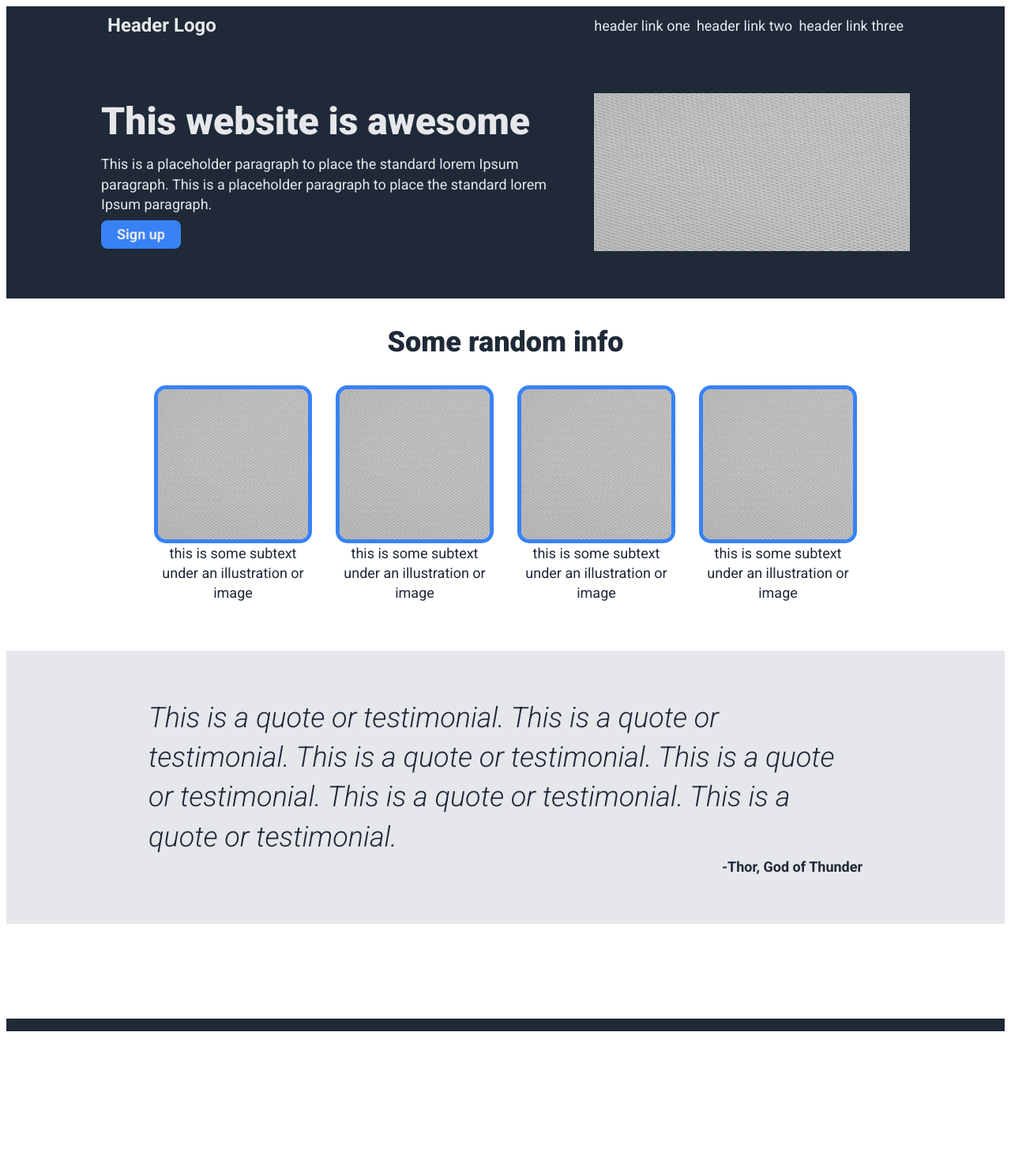
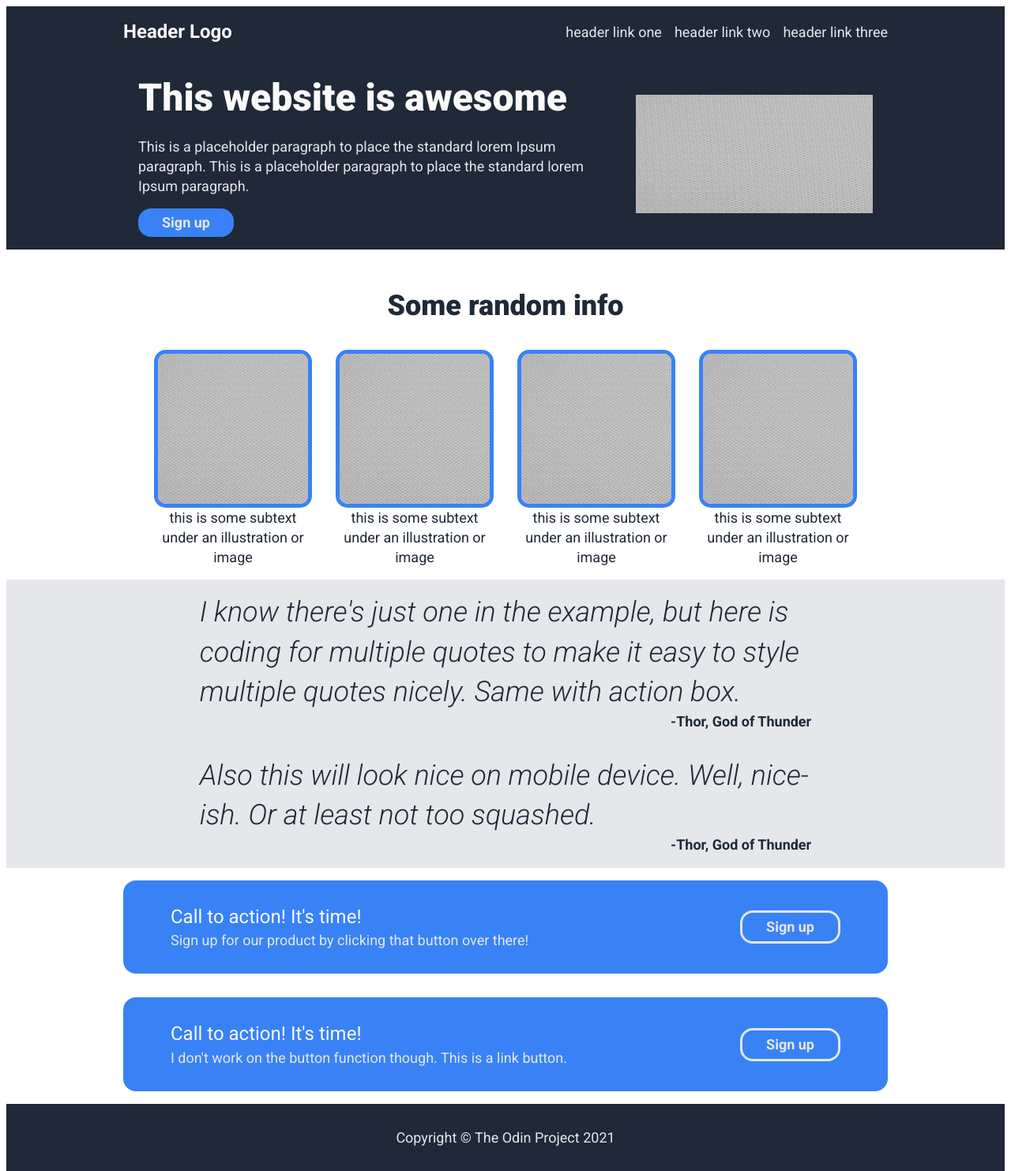
Before and after one commit to dinarosita/odin-landing-page, a plain HTML site: page index.html in a window 1280 px wide. Shown: the whole page at 79% size. Before the commit the page ends 1314 px from the top, so only its background shows below. Drawn offline with Linux system fonts and the light colour scheme.

Commit message:
Finish minimum requirement

```diff
--- a/index.html
+++ b/index.html
@@ -23,7 +23,7 @@
             <div class="banner-band">
                 <div class="banner-section">
                     <div class="banner-text">
-                        <h1 class="title">This website is awesome</h1>
+                        <div class="banner-title">This website is awesome</div>
                         <p>This is a placeholder paragraph to place the standard lorem Ipsum paragraph. This is a placeholder paragraph to place the standard lorem Ipsum paragraph.</p>
                         <a class="button" href="index.html">Sign up</a>
                     </div>
@@ -32,7 +32,7 @@
             </div>
             <div class="info-band">
                 <div class="info-section">
-                    <h2>Some random info</h2>
+                    <div class="info-title">Some random info</div>
                     <div class="info-collection">
                         <div class="info-box">
                             <img src="figure_placeholder.jpg" alt="Info">
@@ -55,18 +55,40 @@
             </div>
             <div class="quote-band">
                 <div class="quote-section">
-                    <div class="quote-text">This is a quote or testimonial. This is a quote or testimonial. This is a quote or testimonial. This is a quote or testimonial. This is a quote or testimonial. This is a quote or testimonial. </div>
-                    <div class="quote-author">-Thor, God of Thunder</div>
+                    <div class="quote-box">
+                        <div class="quote-text">I know there's just one in the example, but here is coding for multiple quotes to make it easy to style multiple quotes nicely. Same with action box.</div>
+                        <div class="quote-author">-Thor, God of Thunder</div>
+                    </div>
+                    <div class="quote-box">
+                        <div class="quote-text">Also this will look nice on mobile device. Well, nice-ish. Or at least not too squashed.</div>
+                        <div class="quote-author">-Thor, God of Thunder</div>
+                    </div>
+
                 </div>
             </div>
-            <div class="signup-band">
-                <div class="signup-section">
+            <div class="action-band">
+                <div class="action-section">
+                    <div class="action-box">
+                        <div class="action-text">
+                            <div class="action-title">Call to action! It's time!</div>
+                            <p>Sign up for our product by clicking that button over there!</p>
+                        </div>
+                        <a class="button" href="index.html">Sign up</a>
+                    </div>
+                    <div class="action-box">
+                        <div class="action-text">
+                            <div class="action-title">Call to action! It's time!</div>
+                            <p>I don't work on the button function though. This is a link button.</p>
+                        </div>
+                        <a class="button" href="index.html">Sign up</a>
+                    </div>
+
 
                 </div>
             </div>
             <div class="footer-band">
                 <div class="footer-section">
-
+                    Copyright &copy The Odin Project 2021
                 </div>
             </div>
         </body>
--- a/style.css
+++ b/style.css
@@ -1,6 +1,21 @@
 /* style.css for Odin Landing Page Project */
 
-/* Variables */
+/* General: Variables, resets, general formats */
+
+html {
+    height: 100%;
+}
+
+body {
+    height: 100%;
+    box-sizing: border-box;
+    font-size: 18px;
+    font-family: 'Roboto', sans-serif;
+    line-height: 1.4;
+    display: flex;
+    flex-direction: column;
+    justify-content: stretch;
+}
 
 :root {
     --black: #1F2937;
@@ -9,13 +24,11 @@
     --white-title: #F9FAF8;
     --white-text: #E5E7EB;
     --blue: #3882F6;
-    --thin: 8px;
-    --med: 20px;
-    --thick: 30px;
+    --thin: 16px;
+    --med: 30px;
+    --thick: 48px;
     --thicker: 60px;
 }
-
-/* General formatting  and resets */
 
 *, *::before, *::after {
     box-sizing: inherit;
@@ -25,8 +38,6 @@
     color: inherit;
 }
 
-h1,
-h2,
 p {
     padding: 0;
     margin: 0;
@@ -43,29 +54,108 @@ a {
     text-decoration: none;
 }
 
-/* Body */
-
-body {
-    box-sizing: border-box;
-    font-size: 18px;
-    font-family: 'Roboto', sans-serif;
-    line-height: 1.4;
-    display: flex;
-    flex-direction: column;
-    justify-content: stretch;
+.button {
+    line-height: 2em;
+    background-color: var(--blue);
+    padding: 0 var(--med);
+    border-radius: var(--thin);
+    font-weight: bold;
 }
 
-/* Structure */
+/* Special fonts and colors */
 
-body > div > div {
-    max-width: 1024px;
+.header-logo,
+.banner-title,
+.action-title {
+    color: var(--white-title);
+}
+
+.banner-title {
+    font-size: 48px;
+    font-weight: 900;
+}
+
+.info-title {
+    font-size: 36px;
+    font-weight: 900;
+}
+
+.action-title,
+.header-logo {
+    font-size: 24px;
+}
+
+.quote-text {
+    font-size: 36px;
+    font-weight: 300;
+    font-style: italic;
+}
+
+.quote-author {
+    font-weight: bold;
+    text-align: right;
+}
+
+/* Bands structure */
+
+.banner-band,
+.info-band,
+.quote-band,
+.action-band {
+    flex: 1 1 auto;
+    display: flex;
+}
+
+.header-band,
+.banner-band,
+.footer-band {
+    background-color: var(--black);
+    color: var(--white-text);
+}
+
+.info-band {
+    background-color: var(--white);
+    color: var(--black);
+}
+
+.action-band {
+    background-color: var(--white);
+    color: var(--white-text);
+}
+
+.quote-band {
+    background-color: var(--gray);
+    color: var(--black);
+}
+
+/* Sections within max width */
+
+.header-section,
+.banner-section,
+.info-section,
+.quote-section,
+.action-section,
+.footer-section {
+    max-width: 1000px;
     margin: auto;
     padding: var(--thin);
 }
 
+.info-section {
+    margin: var(--med) auto auto;
+}
+
+.footer-section {
+    padding: var(--med);
+    text-align: center;
+}
+
+/* Header section */
+
 .header-section {
     display: flex;
     justify-content: space-between;
+    flex-wrap: wrap;
 }
 
 .header-logo {
@@ -74,35 +164,45 @@ body > div > div {
 
 .header-navigation {
     display: flex;
-    gap: var(--thin);
+    flex-wrap: wrap;
     justify-content: flex-end;
     align-items: center;
+    gap: var(--thin);
 }
+
+/* Banner section */
 
 .banner-section {
     display: flex;
+    flex-wrap: wrap;
     justify-content: stretch;
     align-items: center;
-    gap: var(--thick)
+    gap: var(--med)
 }
 
 .banner-text {
+    max-width: 600px;
     display: flex;
     flex-direction: column;
     gap: var(--thin);
 }
 
+.banner-section .button {
+    margin-right: auto;
+}
+
 .banner-section img {
-    width: 400px;
-    height: 200px;
+    width: 300px;
+    height: 150px;
 }
+
+/* Info section */
 
 .info-section {
     display: flex;
     flex-direction: column;
-    justify-content: flex-start;
     align-items: center;
-    gap: var(--thick);
+    gap: var(--med);
 }
 
 .info-collection {
@@ -110,7 +210,7 @@ body > div > div {
     flex-wrap: wrap;
     justify-content: center;
     align-content: center;
-    gap: var(--thick)
+    gap: var(--med)
 }
 
 .info-box {
@@ -133,101 +233,45 @@ body > div > div {
 /* Quote section */
 
 .quote-section {
-
+    display: flex;
+    flex-direction: column;
+    justify-content: center;
+    align-items: center;
+    gap: var(--med);
 }
 
-/* Sign up section */
-
-.signup-section {
-
+.quote-box {
+    max-width: 80%;
+    margin: auto;
 }
 
-/* Footer section */
+/* Action section */
 
-.footer-section {
+.action-section {
+    width: 100%;
 
+    display: flex;
+    flex-direction: column;
+    justify-content: center;
+    align-items: center;
+    gap: var(--med);
 }
 
-/* Extra spacing */
-
-.banner-section,
-.signup-section {
-    padding: var(--thicker) 0;
+.action-box {
+    background-color: var(--blue);
+    padding: var(--med) var(--thicker);
+    border-radius: var(--thin);
+    display: flex;
+    width: 100%;
+    justify-content: space-between;
+    align-items: center;
+    gap: var(--med);
+    flex-wrap: wrap;
 }
 
-.info-section {
-    padding: var(--thick) var(--thicker) var(--thicker);
+.action-text {
+    max-width: 600px;
 }
-
-.quote-section {
-    padding: var(--thicker);
+.action-section .button {
+    border: 3px solid var(--white-text);
 }
-
-/* Colors */
-
-.header-band,
-.banner-band,
-.footer-band {
-    background-color: var(--black);
-}
-
-.info-band,
-.signup-band {
-    background-color: var(--white);
-}
-
-.quote-band,
-.banner-band figure {
-    background-color: var(--gray);
-}
-
-.button {
-    margin-right: auto;
-    line-height: 2em;
-    background-color: var(--blue);
-    padding: 0 var(--med);
-    border-radius: 8px;
-    font-weight: bold;
-}
-
-.header-section,
-.banner-section,
-.signup-section,
-.footer-section {
-    color: var(--white-text);
-}
-
-.header-section title,
-.banner-section title {
-    color: var(--white-title);
-}
-
-.info-section,
-.quote-section {
-    color: var(--black);
-}
-
-.header-logo {
-    font-size: 24px;
-}
-
-h1 {
-    font-size: 48px;
-    font-weight: 900;
-}
-
-h2 {
-    font-size: 36px;
-    font-weight: 900;
-}
-
-.quote-text {
-    font-size: 36px;
-    font-weight: 300;
-    font-style: italic;
-}
-
-.quote-author {
-    font-weight: bold;
-    text-align: right;
-}
```
